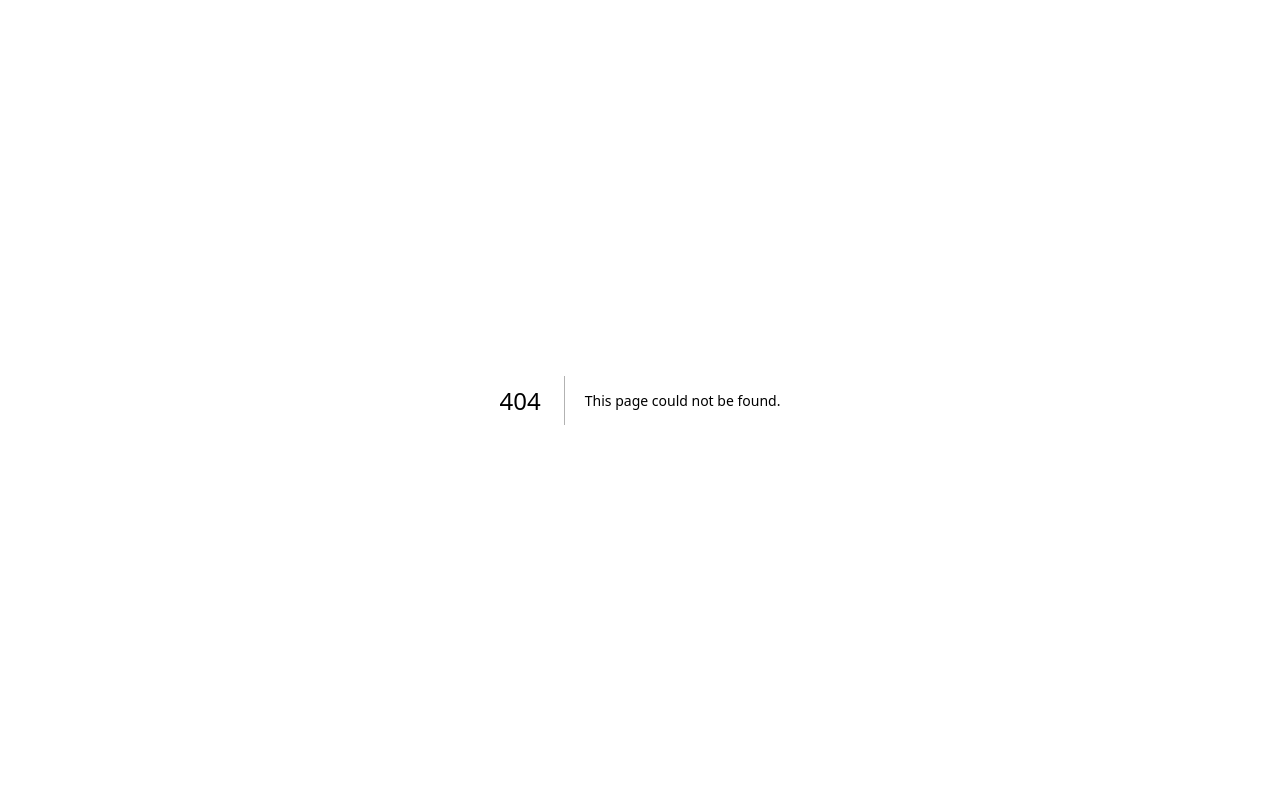
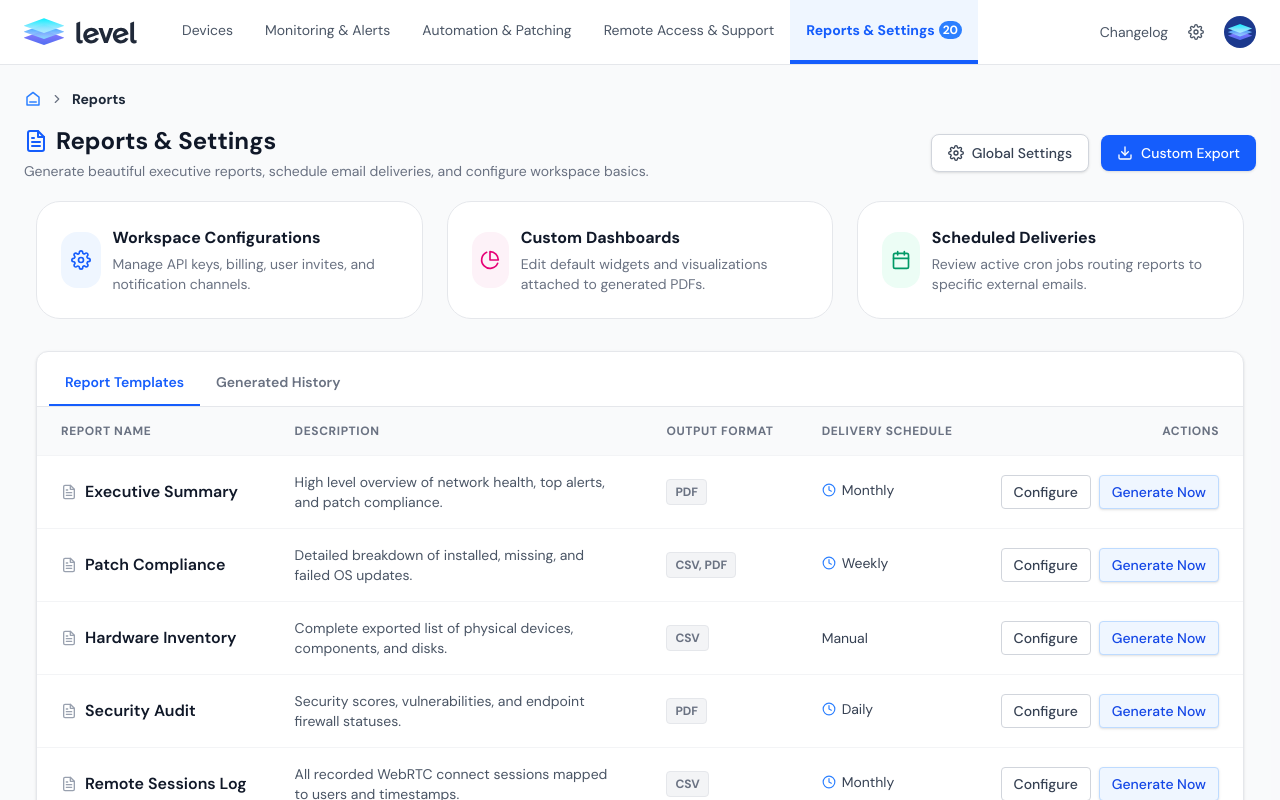
Before and after one commit to valgrid0011-bit/level-new, a Next.js app: page /dashboard/reports in a window 1280 px wide. Before the commit this address had no page. Built offline with nearby package versions, Linux system fonts and the light colour scheme.

Commit message:
Add reports page

```diff
--- /dev/null
+++ b/app/dashboard/reports/page.tsx
@@ -0,0 +1,158 @@
+"use client";
+
+import React, { useState } from "react";
+import {
+  FiFileText,
+  FiDownload,
+  FiCalendar,
+  FiSettings,
+  FiPieChart,
+  FiClock,
+  FiChevronRight
+} from "react-icons/fi";
+import { cn } from "@/lib/utils";
+import Link from "next/link";
+import { RiHome6Line } from "react-icons/ri";
+
+const ReportsPage = () => {
+  const [activeTab, setActiveTab] = useState("Templates");
+
+  const templates = [
+    { name: "Executive Summary", desc: "High level overview of network health, top alerts, and patch compliance.", type: "PDF", schedule: "Monthly" },
+    { name: "Patch Compliance", desc: "Detailed breakdown of installed, missing, and failed OS updates.", type: "CSV, PDF", schedule: "Weekly" },
+    { name: "Hardware Inventory", desc: "Complete exported list of physical devices, components, and disks.", type: "CSV", schedule: "Manual" },
+    { name: "Security Audit", desc: "Security scores, vulnerabilities, and endpoint firewall statuses.", type: "PDF", schedule: "Daily" },
+    { name: "Remote Sessions Log", desc: "All recorded WebRTC connect sessions mapped to users and timestamps.", type: "CSV", schedule: "Monthly" },
+  ];
+
+  return (
+    <div className="w-full h-full max-w-8xl mx-auto">
+      <div className="flex-1 flex flex-col min-h-screen bg-gray-50/50 dark:bg-gray-950 min-w-0 transition-colors duration-200 p-4 md:p-6">
+
+        <div className="flex items-center gap-2 text-sm text-gray-500 dark:text-gray-400 mb-2">
+          <Link href="/dashboard" className='text-blue-500 hover:text-blue-600'>
+            <RiHome6Line size={18} />
+          </Link>
+          <FiChevronRight size={14} />
+          <span className="text-gray-800 dark:text-gray-200 font-bold">Reports</span>
+        </div>
+
+        {/* Header */}
+        <div className="flex flex-col md:flex-row md:items-center justify-between gap-4 flex-wrap py-2">
+          <div>
+            <h1 className="text-2xl font-bold text-gray-900 dark:text-gray-100 flex items-center gap-2">
+              <FiFileText className="text-blue-600" /> Reports & Settings
+            </h1>
+            <p className="text-gray-500 dark:text-gray-400 mt-1 text-sm">Generate beautiful executive reports, schedule email deliveries, and configure workspace basics.</p>
+          </div>
+          <div className="flex flex-wrap items-center gap-3">
+            <button className="px-4 py-2 border border-gray-300 dark:border-gray-700 rounded-lg text-sm font-medium hover:bg-gray-50 dark:hover:bg-gray-800 shadow-sm transition-colors text-gray-700 dark:text-gray-300 bg-white dark:bg-gray-900 flex items-center gap-2 flex-shrink-0">
+              <FiSettings size={16} /> Global Settings
+            </button>
+            <button className="px-4 py-2 bg-blue-600 text-white rounded-lg hover:bg-blue-700 text-sm font-medium transition-colors shadow-sm flex items-center gap-2 flex-shrink-0">
+              <FiDownload size={16} /> Custom Export
+            </button>
+          </div>
+        </div>
+
+        {/* Main Layout */}
+        <div className="flex-1 w-full p-3 flex flex-col gap-6">
+
+          {/* Settings Teaser Cards */}
+          <div className="grid grid-cols-1 md:grid-cols-3 gap-6">
+            {[
+              { icon: FiSettings, bg: 'bg-blue-50 dark:bg-blue-950/60 text-blue-600', title: 'Workspace Configurations', desc: 'Manage API keys, billing, user invites, and notification channels.' },
+              { icon: FiPieChart, bg: 'bg-pink-50 dark:bg-pink-950/60 text-pink-600', title: 'Custom Dashboards', desc: 'Edit default widgets and visualizations attached to generated PDFs.' },
+              { icon: FiCalendar, bg: 'bg-emerald-50 dark:bg-emerald-950/60 text-emerald-600', title: 'Scheduled Deliveries', desc: 'Review active cron jobs routing reports to specific external emails.' },
+            ].map(({ icon: Icon, bg, title, desc }) => (
+              <button key={title} className="bg-white dark:bg-gray-900 rounded-3xl border border-gray-200 dark:border-gray-800 p-6 h-full flex gap-3 items-center transition-all duration-300 hover:-translate-y-1 hover:border-blue-500 hover:shadow-lg hover:shadow-blue-500/30 text-left group">
+                <div className={cn("w-14 h-14 rounded-2xl flex items-center justify-center group-hover:scale-110 transition-transform", bg)}>
+                  <Icon size={20} />
+                </div>
+                <div className="">
+                  <h3 className="font-bold text-gray-900 dark:text-gray-100">{title}</h3>
+                  <p className="text-sm text-gray-500 dark:text-gray-400 mt-1">{desc}</p>
+                </div>
+              </button>
+            ))}
+          </div>
+
+          {/* Content Area */}
+          <div className="bg-white dark:bg-gray-900 border border-gray-200 dark:border-gray-800 rounded-xl shadow-sm flex-1 flex flex-col min-h-0 mt-2 transition-colors duration-200">
+
+            {/* Tabs */}
+            <div className="border-b border-gray-200 dark:border-gray-800 px-3 pt-2 flex overflow-x-auto flex-shrink-0">
+              {['Templates', 'Generated'].map(tab => (
+                <button
+                  key={tab}
+                  onClick={() => setActiveTab(tab === 'Generated' ? 'Generated' : 'Templates')}
+                  className={cn(
+                    "px-4 py-3 text-sm font-semibold border-b-2 transition-colors whitespace-nowrap",
+                    activeTab === tab
+                      ? "border-blue-600 text-blue-600 dark:text-blue-400"
+                      : "border-transparent text-gray-500 dark:text-gray-400 hover:text-gray-900 dark:hover:text-gray-100"
+                  )}
+                >
+                  {tab === 'Templates' ? 'Report Templates' : 'Generated History'}
+                </button>
+              ))}
+            </div>
+
+            {/* Table */}
+            <div className="flex-1 overflow-auto min-h-0">
+              <div className="overflow-x-auto">
+                <table className="w-full text-left border-collapse">
+                  <thead>
+                    <tr className="bg-gray-50 dark:bg-gray-900/80 border-b border-gray-100 dark:border-gray-800 text-xs font-semibold text-gray-500 dark:text-gray-400 uppercase tracking-wider">
+                      {['Report Name', 'Description', 'Output Format', 'Delivery Schedule', 'Actions'].map(h => (
+                        <th key={h} className={cn("px-6 py-4 whitespace-nowrap", h === 'Actions' ? 'text-right' : '')}>{h}</th>
+                      ))}
+                    </tr>
+                  </thead>
+                  <tbody className="divide-y divide-gray-100 dark:divide-gray-800 bg-white dark:bg-gray-900">
+                    {templates.map((tpl, i) => (
+                      <tr key={i} className="hover:bg-gray-50/50 dark:hover:bg-gray-800/50 group transition-colors">
+                        <td className="px-6 py-4 whitespace-nowrap">
+                          <div className="font-semibold text-gray-900 dark:text-gray-100 cursor-pointer group-hover:text-blue-600 dark:group-hover:text-blue-400 flex items-center gap-2">
+                            <FiFileText className="text-gray-400 dark:text-gray-500 group-hover:text-blue-500 dark:group-hover:text-blue-400" />
+                            {tpl.name}
+                          </div>
+                        </td>
+                        <td className="px-6 py-4 text-sm text-gray-600 dark:text-gray-400 max-w-sm sm:max-w-none truncate md:whitespace-normal whitespace-nowrap" title={tpl.desc}>
+                          {tpl.desc}
+                        </td>
+                        <td className="px-6 py-4 whitespace-nowrap">
+                          <span className="inline-flex items-center gap-1 text-xs font-bold text-gray-500 dark:text-gray-400 bg-gray-100 dark:bg-gray-800 px-2 py-1 rounded border border-gray-200 dark:border-gray-700">
+                            {tpl.type}
+                          </span>
+                        </td>
+                        <td className="px-6 py-4 whitespace-nowrap">
+                          <span className="inline-flex items-center gap-1.5 text-sm text-gray-700 dark:text-gray-300">
+                            {tpl.schedule !== 'Manual' && <FiClock size={14} className="text-blue-500 dark:text-blue-400" />}
+                            {tpl.schedule}
+                          </span>
+                        </td>
+                        <td className="px-6 py-4 text-right whitespace-nowrap">
+                          <div className="flex gap-2 justify-end">
+                            <button className="px-3 py-1.5 bg-white dark:bg-gray-800 border border-gray-300 dark:border-gray-700 text-gray-700 dark:text-gray-300 hover:bg-gray-50 dark:hover:bg-gray-700 rounded text-sm font-medium transition-colors">
+                              Configure
+                            </button>
+                            <button className="px-3 py-1.5 bg-blue-50 dark:bg-blue-950/40 border border-blue-200 dark:border-blue-900 text-blue-700 dark:text-blue-400 hover:bg-blue-100 dark:hover:bg-blue-950/60 rounded text-sm font-medium transition-colors shadow-sm">
+                              Generate Now
+                            </button>
+                          </div>
+                        </td>
+                      </tr>
+                    ))}
+                  </tbody>
+                </table>
+              </div>
+            </div>
+          </div>
+        </div>
+      </div>
+    </div>
+  );
+};
+
+export default ReportsPage;
```
